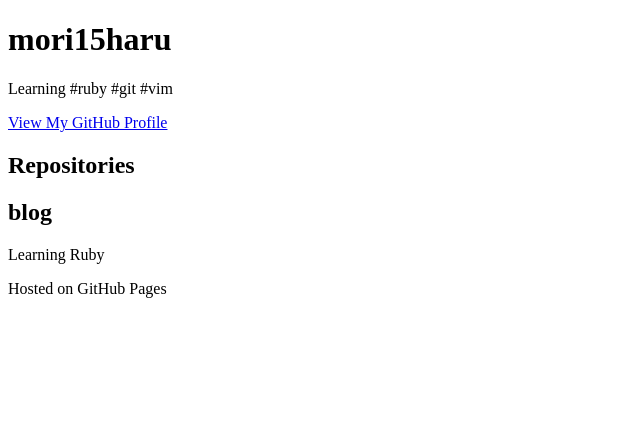
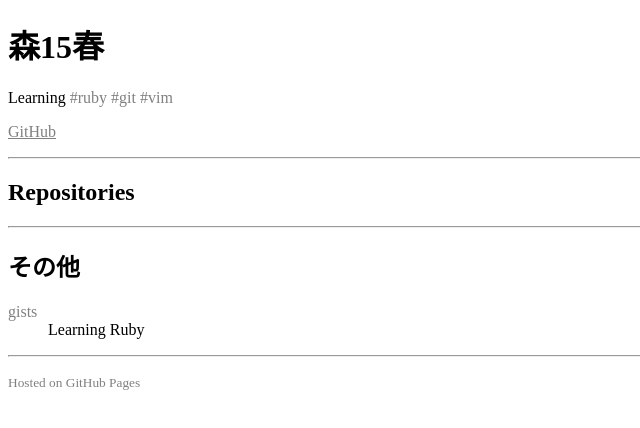
Before and after one commit to mori15haru/mori15haru.github.io, a plain HTML site: page index.html in a window 1280 px wide. Shown: the whole page, without its empty margins (0-640 px from the left). Drawn offline with nearby package versions, Linux system fonts and the light colour scheme; no server answers.

Commit message:
Make it a bit prettier

```diff
--- a/index.html
+++ b/index.html
@@ -5,28 +5,38 @@
     <title>mori15haru.github.io by mori15haru</title>
   </head>
   <body>
+    <body link='grey'>
+    <body vlink='grey'>
     <header>
-      <h1>mori15haru</h1>
-      <p>Learning #ruby #git #vim</p>
-      <p><a href="https://github.com/mori15haru">View My GitHub Profile</a></p>
+      <h1>森15春</h1>
+      <p>Learning <font color='grey'>#ruby #git #vim</font></p>
+      <p><a href="https://github.com/mori15haru">GitHub</a></p>
     </header>
+    <hr>
     <h2>Repositories</h2>
     <div class='repos'></div>
     <script>
       $.get(
         'https://api.github.com/users/mori15haru/repos',
         function(repos) {
+          $('.repos').append('<dl>');
           for (i = 0; i < repos.length; i++) {
-            $('.repos').append('<h3>'+repos[i].name+'</h3>');
-            $('.repos').append('<p>'+repos[i].description+'</p>');
+            $('.repos').append('<dt><font color="grey">'+repos[i].name+'</font></dt>');
+            $('.repos').append('<dd>'+repos[i].description+'</dd>');
           }
+          $('.repos').append('</dl>');
         }
       );
     </script>
-    <h2>blog</h2>
-    <p>Learning Ruby</p>
+    <hr>
+    <h2>その他</h2>
+    <dl>
+      <dt><font color='grey'>gists</font></dt>
+      <dd>Learning Ruby</dd>
+    </dl>
+    <hr>
     <footer>
-      <p>Hosted on GitHub Pages</p>
+      <p><small><font color='grey'>Hosted on GitHub Pages<font color='grey'></samll></p>
     </footer>
   </body>
 </html>
```
